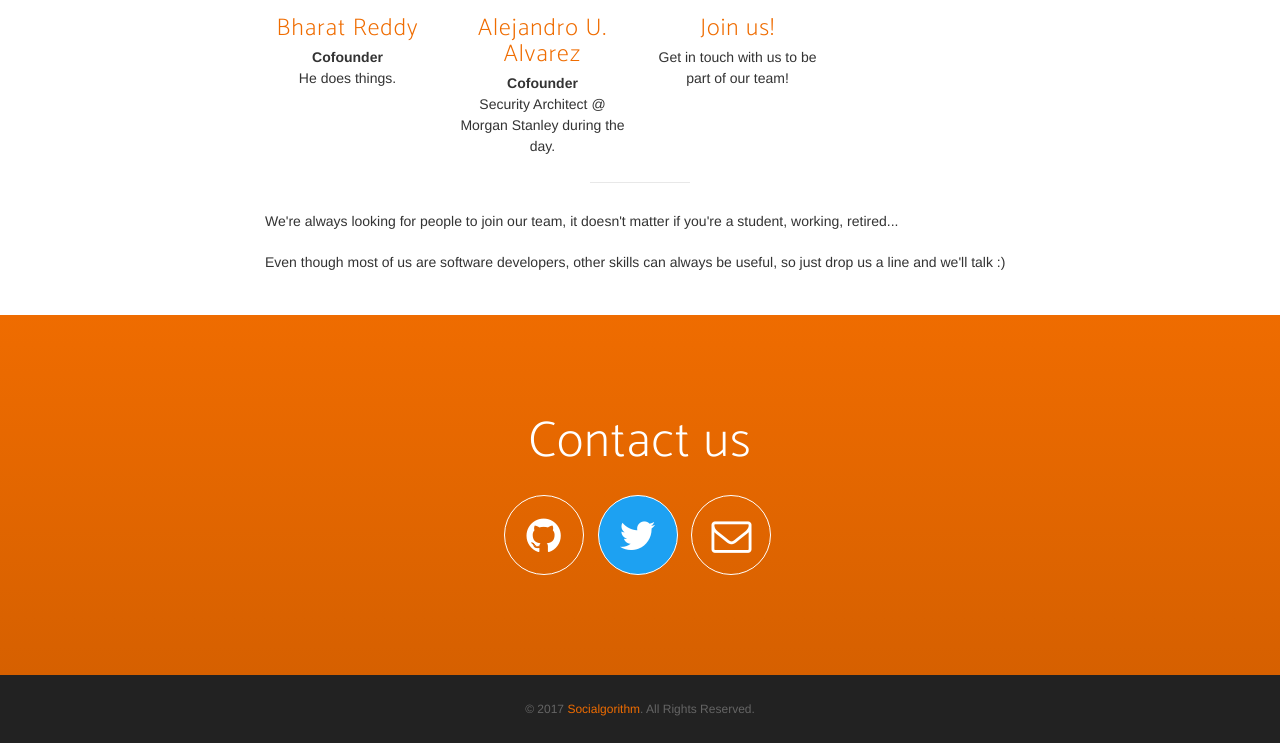
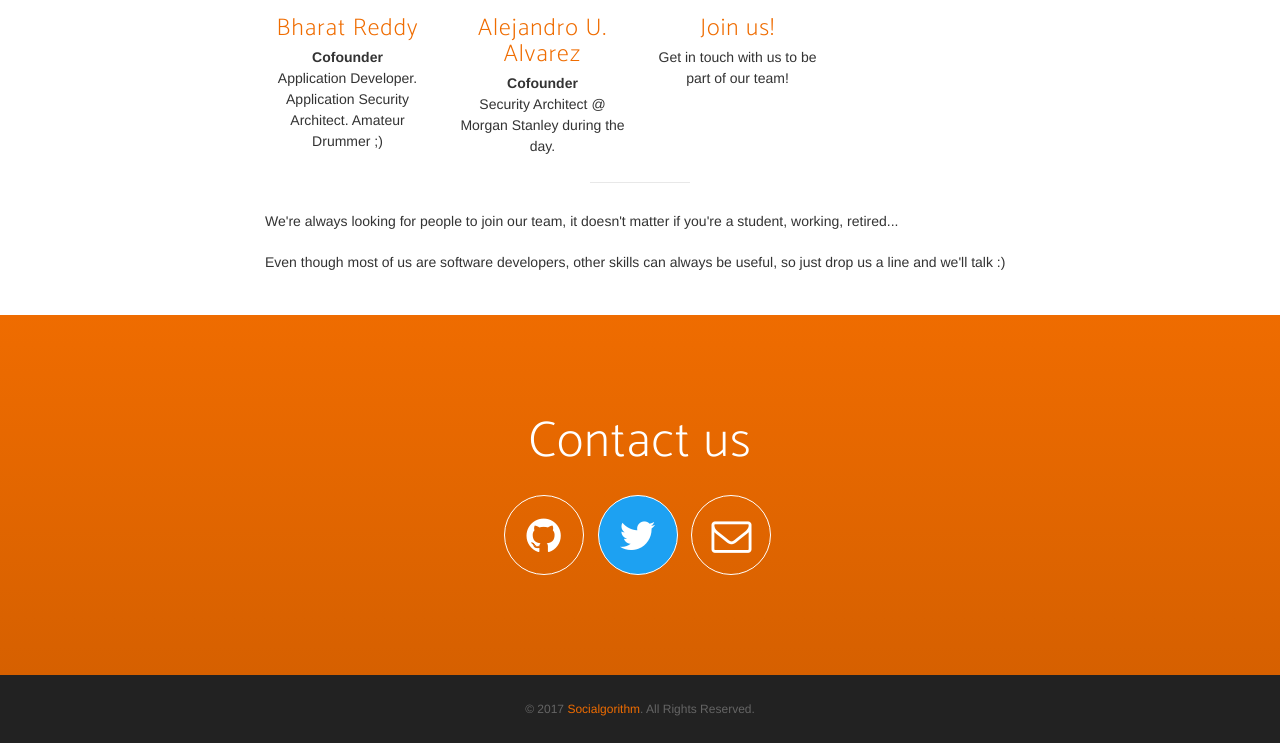
Before and after one commit to socialgorithm/socialgorithm.github.io, a Jekyll site: the page built from team.html, in a window 1280 px wide and 1049 px high, cut to the strip 306-1049 px from the top of the window. Built offline with Jekyll 4.4.1, drawn with Linux system fonts in a browser that asks for light colours; nearby versions of some CDN libraries; some web fonts are replaced.

Commit message:
use bio from web

```diff
--- a/team.html
+++ b/team.html
@@ -9,7 +9,7 @@ layout: page
             avatar.html
             name="Bharat Reddy"
             role="Cofounder"
-            bio="He does things."
+            bio="Application Developer. Application Security Architect. Amateur Drummer ;)"
             link="http://bharatreddy.com/"
             url="https://github.com/reddyalready.png"
         %}
```
